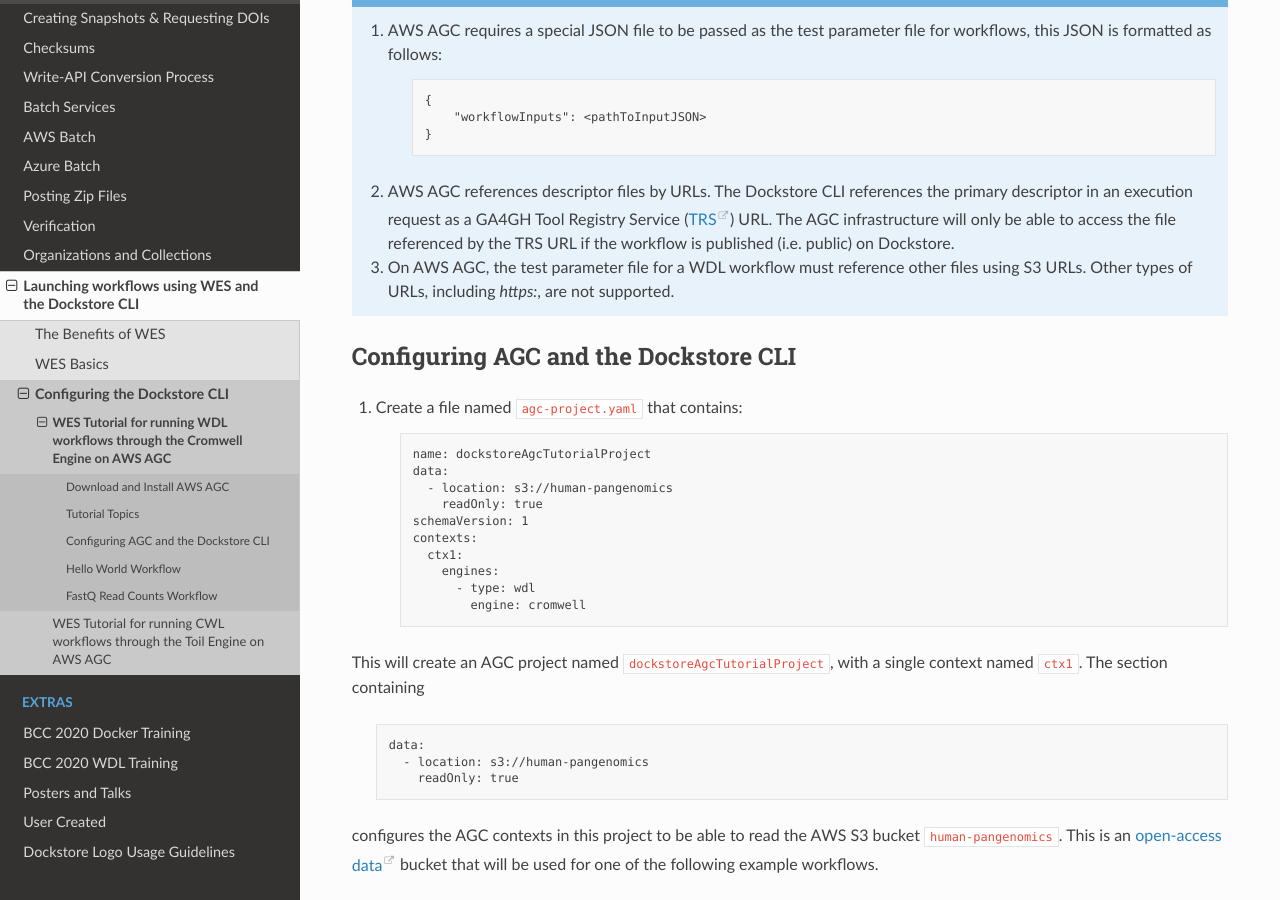
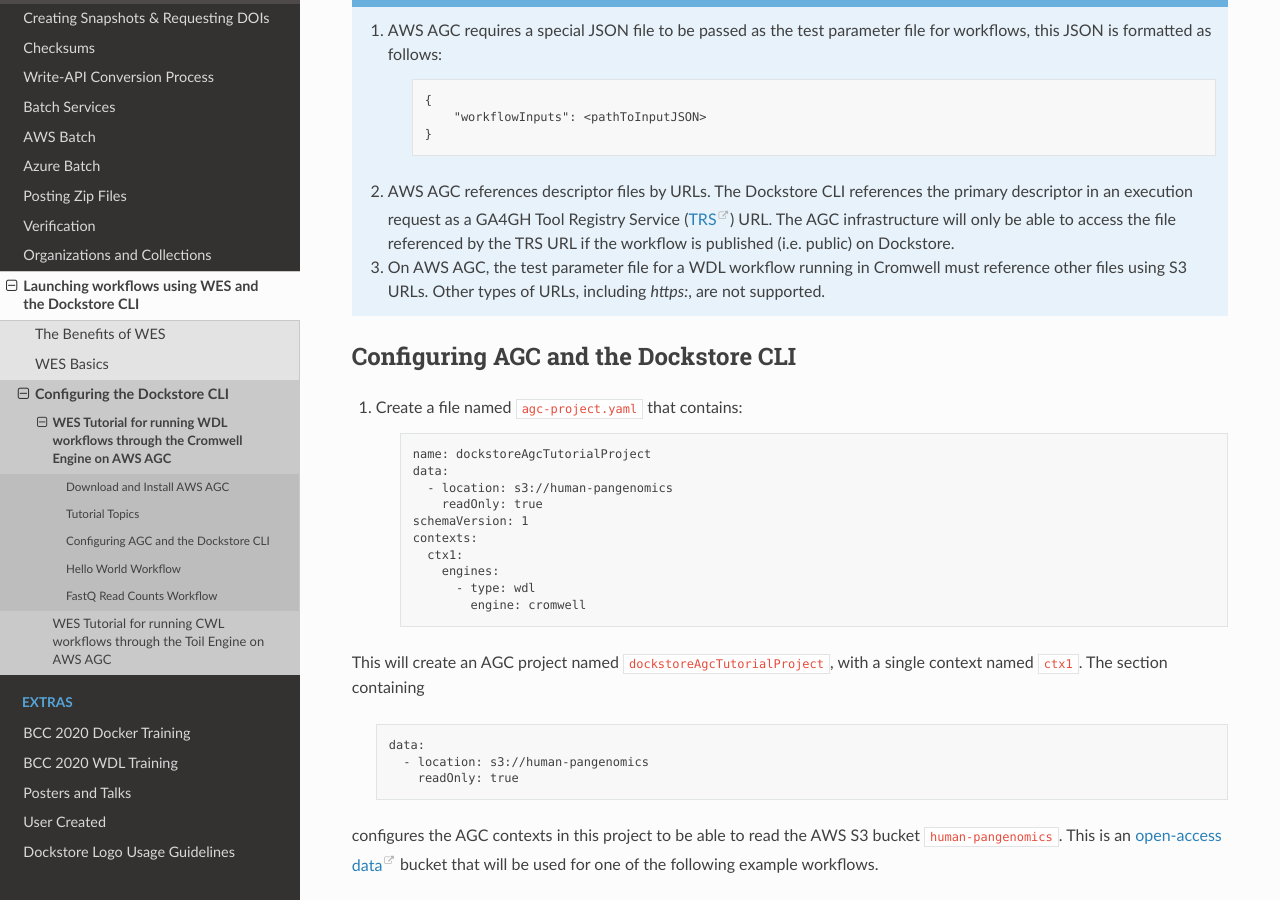
Before and after one commit to dockstore/dockstore-documentation, a Sphinx documentation site: the page built from docs/advanced-topics/wes/wes-wdl-agc-tutorial.rst, in a window 1280 px wide and 900 px high, scrolled down 929 px. Built offline with Sphinx 7.4.7 and the Read the Docs theme 2.0.0, drawn with Linux system fonts in a browser that asks for light colours.

Commit message:
add Cromwell note

```diff
--- a/docs/advanced-topics/wes/wes-wdl-agc-tutorial.rst
+++ b/docs/advanced-topics/wes/wes-wdl-agc-tutorial.rst
@@ -40,7 +40,7 @@
 
     2. AWS AGC references descriptor files by URLs. The Dockstore CLI references the primary descriptor in an execution request as a GA4GH Tool Registry Service (`TRS <https://github.com/ga4gh/tool-registry-service-schemas>`_) URL.  The AGC infrastructure will only be able to access the file referenced by the TRS URL if the workflow is published (i.e. public) on Dockstore.
 
-    3. On AWS AGC, the test parameter file for a WDL workflow must reference other files using S3 URLs.  Other types of URLs, including `https:`, are not supported.
+    3. On AWS AGC, the test parameter file for a WDL workflow running in Cromwell must reference other files using S3 URLs.  Other types of URLs, including `https:`, are not supported.
 
 Configuring AGC and the Dockstore CLI
 ----------------------------------------
```
